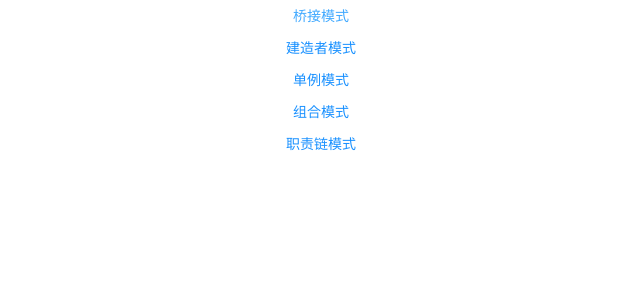
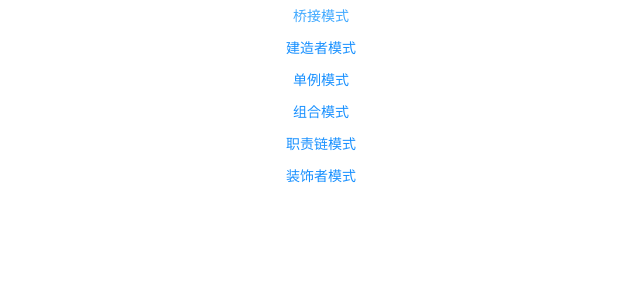
Before and after one commit to bigMeowCoding/design-model, a React (Vite) app: page / in a window 1280 px wide. Shown: the top 300 px of the page, without its empty margins (319-959 px from the left). Built offline with nearby package versions, Linux system fonts and the light colour scheme.

Commit message:
feat:装饰者模式

```diff
--- a/index.tsx
+++ b/index.tsx
@@ -8,6 +8,7 @@ import Main from "./src/pages";
 import SingleMain from "./src/pages/single";
 import CompositionMain from "./src/pages/composition";
 import ChainMain from "./src/pages/chain";
+import DecoratorMain from "./src/pages/decorator";
 
 const router = createBrowserRouter([
   {
@@ -27,6 +28,10 @@ const router = createBrowserRouter([
     element: <CompositionMain />,
   },
   {
+    path: "/decorator",
+    element: <DecoratorMain />,
+  },
+  {
     path: "/chain",
     element: <ChainMain />,
   },
--- /dev/null
+++ b/src/pages/decorator/index.tsx
@@ -0,0 +1,29 @@
+import React from "react";
+import { FC } from "react";
+import { Button } from "antd";
+
+interface Props {}
+
+const DecoratorMain: FC<Props> = () => {
+  function after(fn: Function, afterFn: Function) {
+    return function (this: any, ...args: any[]) {
+      fn.apply(this, args);
+      afterFn.apply(this, args);
+    };
+  }
+  function clickHandle() {
+    console.log("click=====");
+  }
+  const wrapperClickHandler = after(clickHandle, function () {
+    console.log("上报");
+  });
+
+  return (
+    <>
+      <div>装饰者模式</div>
+      <Button onClick={wrapperClickHandler}>click</Button>
+    </>
+  );
+};
+
+export default DecoratorMain;
--- a/src/pages/index.tsx
+++ b/src/pages/index.tsx
@@ -22,6 +22,9 @@ const Main: FC<Props> = () => {
       <Button type="link" block href="/chain">
         职责链模式
       </Button>
+      <Button type="link" block href="/decorator">
+        装饰者模式
+      </Button>
     </div>
   );
 };
```
